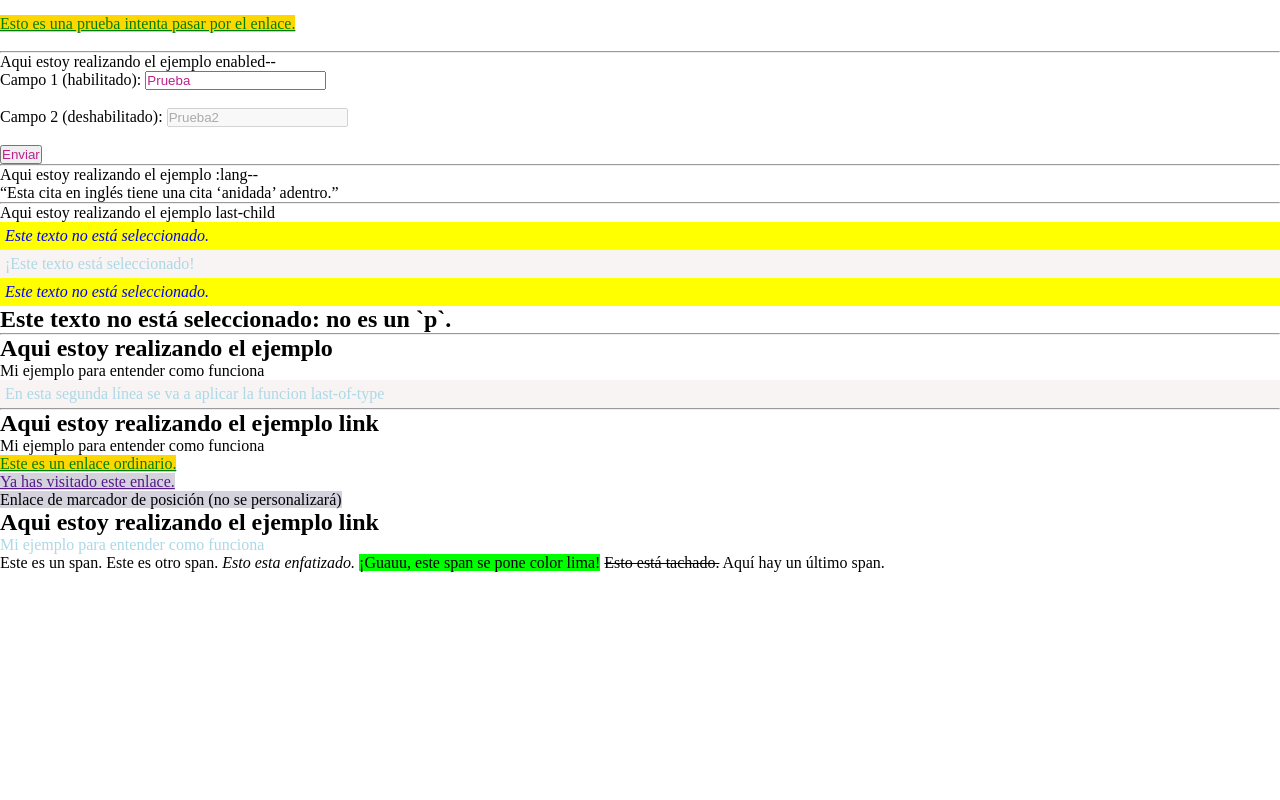
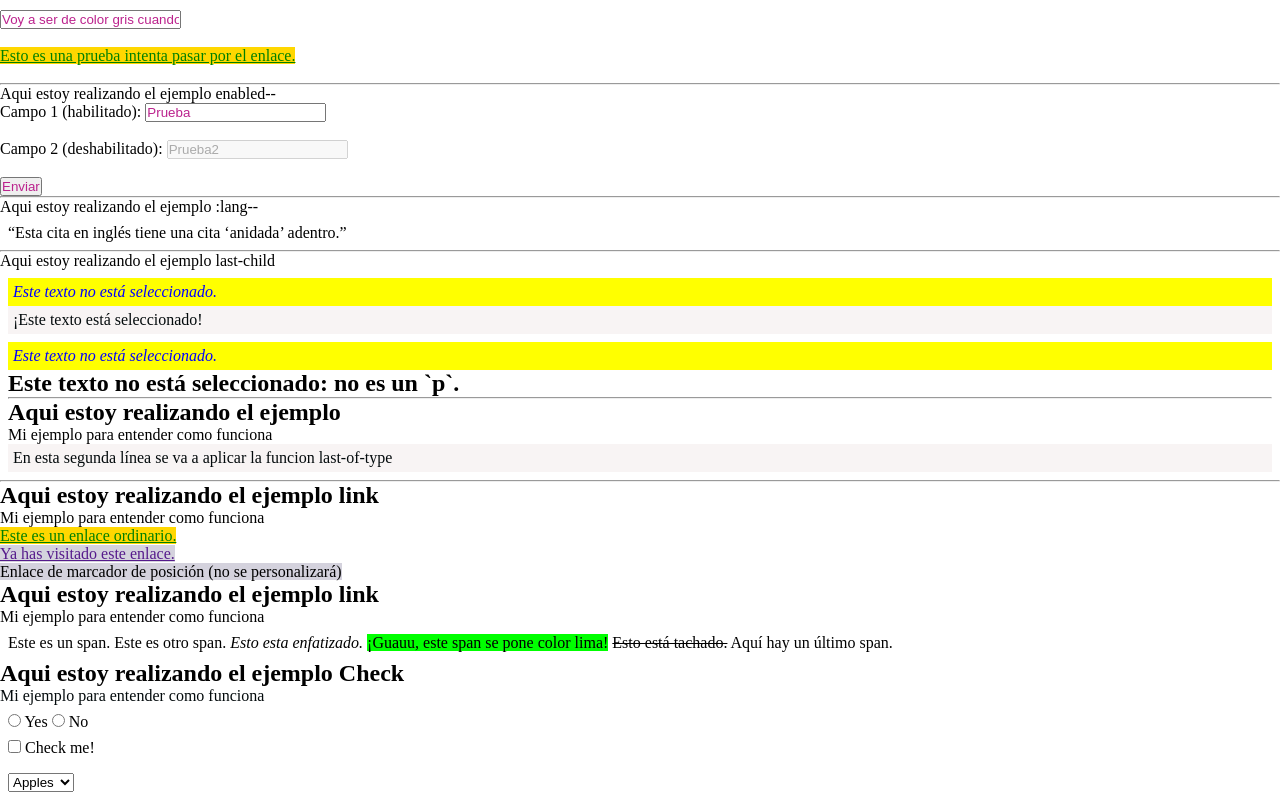
Before and after one commit to yadira-puente/pseudoClases, a plain HTML site: page index.html in a window 1280 px wide. Shown: the part 389-1189 px from the top of the page. Before the commit the page ends 961 px from the top, so only its background shows below. Drawn offline with Linux system fonts and the light colour scheme.

Commit message:
check:ejemplo 2: tiempo invertido 10 minutos

```diff
--- a/index.html
+++ b/index.html
@@ -86,5 +86,25 @@
             <strike>Esto está tachado.</strike>
             <span>Aquí hay un último span.</span>
           </div>
+        <h2>Aqui estoy realizando el ejemplo Check </h2>
+        <p>Mi ejemplo para entender como funciona</p>
+          <div>
+            <input type="radio" name="my-input" id="yes">
+            <label for="yes">Yes</label>
+
+            <input type="radio" name="my-input" id="no">
+            <label for="no">No</label>
+          </div>
+
+          <div>
+            <input type="checkbox" name="my-checkbox" id="opt-in">
+            <label for="opt-in">Check me!</label>
+          </div>
+
+          <select name="my-select" id="fruit">
+            <option value="opt1">Apples</option>
+            <option value="opt2">Grapes</option>
+            <option value="opt3">Pears</option>
+          </select>
 </body>
 </html>
--- a/style.css
+++ b/style.css
@@ -63,11 +63,37 @@ p:first-child {
     }
     /*last-of-type 9*/
     p:last-of-type{
-      color: lightblue ;
+      color: rgb(3, 10, 12) ;
       font: medium;
 
     }
-    /*nth-last-of-type*/
+    /*nth-last-of-type10*/
     span:nth-last-of-type(2) {
       background-color: lime;
     }
+    /*Check*/
+    div,
+select {
+  margin: 8px;
+}
+
+/* Etiquetas para entradas marcadas */
+input:checked + label {
+  color: red;
+}
+
+/* Elemento Radio, cuando está marcado */
+input[type="radio"]:checked {
+  box-shadow: 0 0 0 3px orange;
+}
+
+/* Elemento Checkbox, cuando está marcado */
+input[type="checkbox"]:checked {
+  box-shadow: 0 0 0 3px hotpink;
+}
+
+/* Elementos Option, cuando se seleccionan */
+option:checked {
+  box-shadow: 0 0 0 3px lime;
+  color: red;
+}
```
